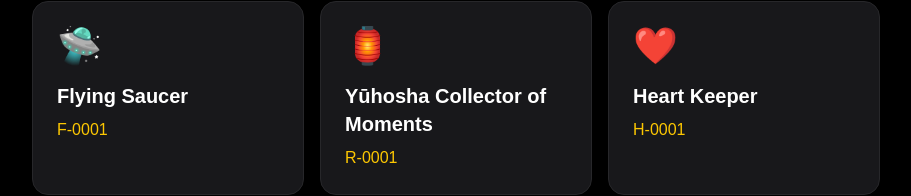
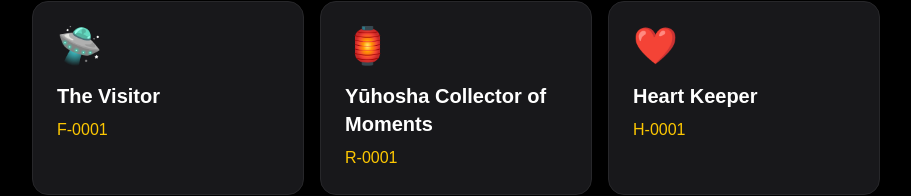
Before and after one commit to Slamuel-Nard/side-stories, a Next.js app: page / in a window 1280 px wide. Shown: the part 1101-1297 px from the top of the page, without its empty margins (184-1095 px from the left). Built offline with nearby package versions, Linux system fonts and the light colour scheme.

Commit message:
Rename Flying Saucer to The Visitor

```diff
--- a/app/page.tsx
+++ b/app/page.tsx
@@ -74,7 +74,7 @@ export default function Home() {
       ['🍄', 'Mushroom Keeper', 'M-0001'],
       ['👽', 'Alien Companion', 'A-0001'],
       ['🌱', 'Sprout Trader', 'S-0001'],
-      ['🛸', 'Flying Saucer', 'F-0001'],
+      ['🛸', 'The Visitor', 'F-0001'],
       ['🏮', 'Yūhosha Collector of Moments', 'R-0001'],
       ['❤️', 'Heart Keeper', 'H-0001'],
       ['🦆', 'Duck of Distinction', 'D-0001'],
```
